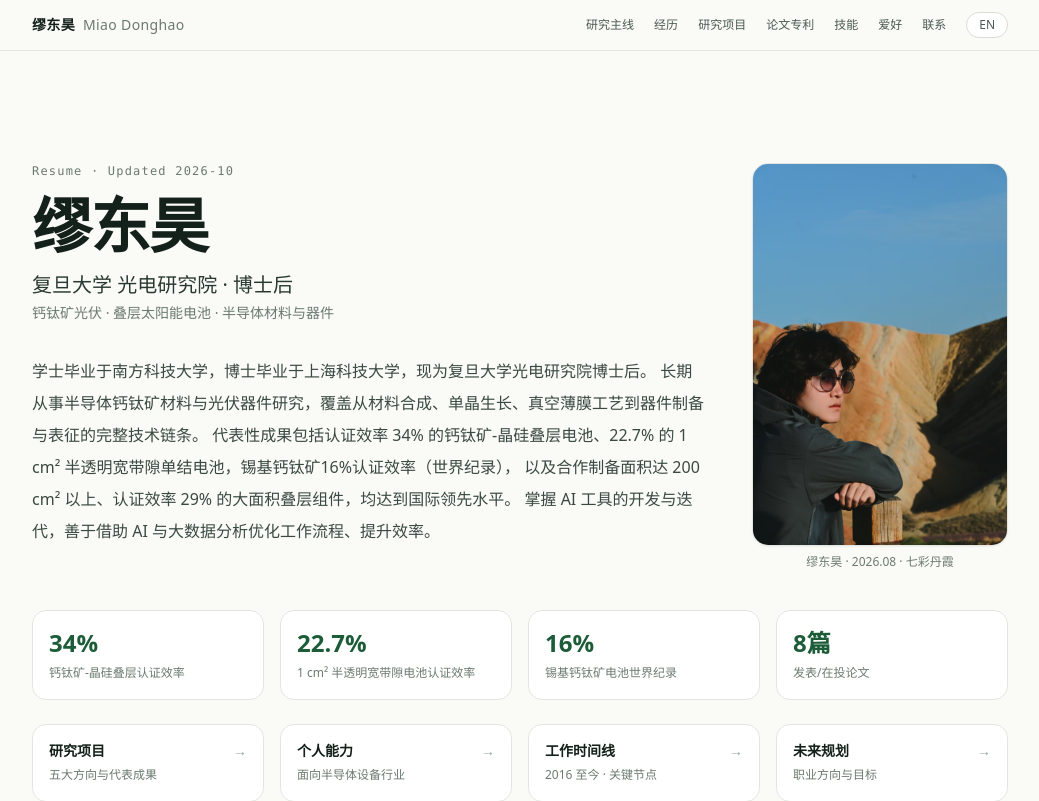
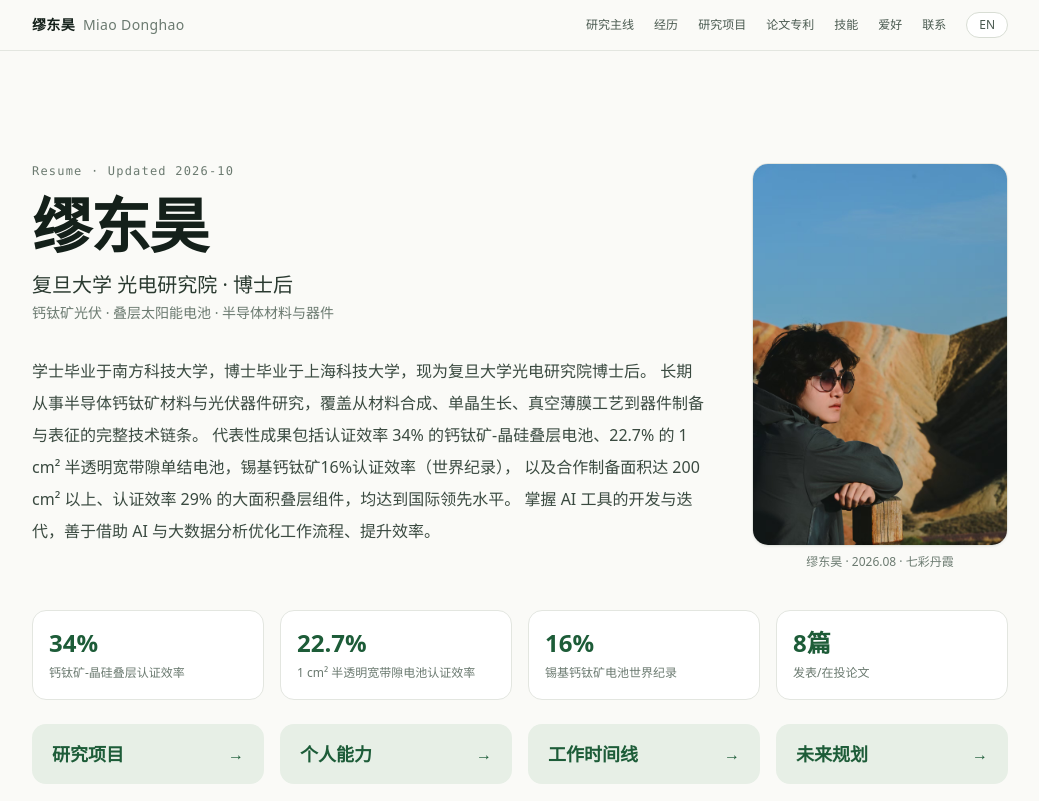
Before and after one commit to Miaodh1998/Miaodh1998.github.io, a React (Vite) app: page / in a window 1280 px wide. Shown: the top 801 px of the page, without its empty margins (120-1159 px from the left). Built offline with nearby package versions, Linux system fonts and the light colour scheme.

Commit message:
redesign sub-pages in narrative style, green column nav cards

```diff
--- a/src/pages/Ability.tsx
+++ b/src/pages/Ability.tsx
@@ -1,71 +1,99 @@
-import SubShell, { SubHeading } from './SubShell'
+import SubShell from './SubShell'
 
 type Props = { lang: 'zh' | 'en' }
 
 const content = {
   zh: {
     label: 'Capabilities',
-    title: '个人能力',
-    intro:
-      '面向半导体设备行业的能力图谱：以真空镀膜设备与薄膜工艺为核心，覆盖从设备安装调试、工艺开发到表征分析与团队管理的完整链条。',
+    kicker: 'Capabilities',
+    headline: '把设备装好，把工艺做稳',
+    sub: '科研训练给我的不是单一技能，而是「装调 — 工艺 — 表征 — 迭代」的完整闭环',
+    flow: ['需求分析', '安装调试', '工艺开发', '表征验证', '迭代优化'],
     cards: [
       {
         title: '真空镀膜设备',
-        body: '在国家光伏科学与技术重点实验室参与大型真空镀膜系统（磁控溅射、ALD、CVD）的安装、调试、运行与维护；7 年真空薄膜沉积经验，熟悉真空获得、气路、电源与控制系统的故障排查与维修。',
+        body: '参与国家光伏科学与技术重点实验室大型真空镀膜系统（磁控溅射、ALD、CVD）的安装、调试、运行与维护；熟悉真空获得、气路、电源与控制系统的故障排查。',
+        metric: '7 年',
+        metricLabel: '真空薄膜沉积经验',
       },
       {
         title: '工艺开发与放大',
-        body: '覆盖旋涂、气萃、闪蒸、刮涂到真空蒸镀的完整工艺链；参与大面积（>200 cm²）组件工艺开发，熟悉均匀性、重复性与良率的系统性优化。',
+        body: '覆盖旋涂、气萃、闪蒸、刮涂到真空蒸镀的完整工艺链；参与大面积组件工艺开发，系统优化均匀性、重复性与良率。',
+        metric: '>200 cm²',
+        metricLabel: '大面积组件工艺放大',
       },
       {
         title: '表征与问题定位',
-        body: 'SEM 十年经验，配合 XRD、PL/EQE Mapping 等全套表征手段；擅长从表征数据反推工艺根源，形成"测试—分析—工艺调整"的闭环。',
+        body: '从表征数据反推工艺根源，形成「测试 — 分析 — 工艺调整」闭环；覆盖 XRD 家族、PL / EQE Mapping、电学测试等全套手段。',
+        metric: '10 年',
+        metricLabel: 'SEM 操作与分析经验',
       },
       {
         title: '工程实现',
-        body: '熟练使用 Solidworks、AutoCAD、Blender、3ds Max；参与设备改造与原位表征装置搭建，具备从图纸设计到实物落地的能力。',
+        body: 'Solidworks、AutoCAD、Blender、3ds Max 从图纸到实物；参与设备改造与原位表征装置搭建。',
+        metric: '4 款',
+        metricLabel: '工程设计与建模工具',
       },
       {
         title: '团队与项目管理',
-        body: '作为子项目组长带领四人团队完成整体项目指标；建立二级单位实验室安全分级体系与 SOP；丰富的校企多方协作经验。',
+        body: '作为子项目组长带领四人团队完成整体项目指标；建立二级单位实验室安全分级体系与 SOP；校企多方协作经验丰富。',
+        metric: '4 人',
+        metricLabel: '带队完成项目指标',
       },
       {
         title: 'AI 工具赋能',
         body: '掌握 AI 工具的开发与迭代，借助 AI 与大数据分析优化实验流程、数据处理与文档效率。',
+        metric: '3 款',
+        metricLabel: 'AI 工具日常深度使用',
       },
     ],
+    note: '口径说明：年限按首次系统接触起算；大面积组件为合作项目成果，我负责其中结晶调控与工艺窗口部分。',
   },
   en: {
     label: 'Capabilities',
-    title: 'Capabilities',
-    intro:
-      'A capability map for the semiconductor equipment industry — centered on vacuum coating systems and thin-film processing, spanning installation & commissioning, process development, characterization, and team leadership.',
+    kicker: 'Capabilities',
+    headline: 'Install tools right. Run processes stable.',
+    sub: 'What research trained me is not a single skill, but a closed loop: commissioning → process → characterization → iteration',
+    flow: ['Requirement', 'Commissioning', 'Process dev', 'Characterization', 'Iteration'],
     cards: [
       {
         title: 'Vacuum Coating Equipment',
-        body: 'Installation, commissioning, operation and maintenance of large vacuum coating systems (magnetron sputtering, ALD, CVD) at the State Key Laboratory of Photovoltaic Science and Technology; 7 years of vacuum thin-film deposition, with hands-on troubleshooting of vacuum, gas-line, power and control systems.',
+        body: 'Installation, commissioning, operation and maintenance of large vacuum coating systems (magnetron sputtering, ALD, CVD) at the State Key Laboratory; hands-on troubleshooting of vacuum, gas-line, power and control systems.',
+        metric: '7 yrs',
+        metricLabel: 'vacuum thin-film deposition',
       },
       {
         title: 'Process Development & Scale-up',
-        body: 'Full process chain from spin-coating, gas quenching and flash evaporation to blade-coating and vacuum evaporation; contributed to >200 cm² module process development with systematic optimization of uniformity, repeatability and yield.',
+        body: 'Full chain from spin-coating, gas quenching and flash evaporation to blade-coating and vacuum evaporation; systematic optimization of uniformity, repeatability and yield on large-area modules.',
+        metric: '>200 cm²',
+        metricLabel: 'module process scale-up',
       },
       {
-        title: 'Characterization & Root-cause Analysis',
-        body: 'Ten years of SEM experience plus the full toolkit (XRD family, PL/EQE mapping, and more); skilled at tracing process issues from characterization data and closing the test–analysis–adjustment loop.',
+        title: 'Characterization & Root-cause',
+        body: 'Trace process issues from characterization data and close the test–analysis–adjustment loop; full toolkit covering XRD family, PL / EQE mapping and electrical testing.',
+        metric: '10 yrs',
+        metricLabel: 'SEM operation & analysis',
       },
       {
         title: 'Engineering Implementation',
-        body: 'Proficient with Solidworks, AutoCAD, Blender and 3ds Max; hands-on in equipment modification and in-situ characterization setups — from drawings to working hardware.',
+        body: 'From drawings to working hardware with Solidworks, AutoCAD, Blender and 3ds Max; equipment modification and in-situ characterization setups.',
+        metric: '4',
+        metricLabel: 'CAD / modeling toolchains',
       },
       {
         title: 'Team & Project Management',
-        body: 'Led a four-person team as subgroup leader to deliver overall project targets; established a tiered lab-safety system and SOPs; experienced in university–industry multi-party collaboration.',
+        body: 'Led a four-person team as subgroup leader to deliver overall project targets; built a tiered lab-safety system and SOPs; experienced in university–industry collaboration.',
+        metric: '4',
+        metricLabel: 'team members led on target',
       },
       {
         title: 'AI-enabled Workflow',
-        body: 'Develop and iterate AI tools, leveraging AI and big-data analysis to streamline experiments, data processing and documentation.',
+        body: 'Develop and iterate AI tools; leverage AI and big-data analysis to streamline experiments, data processing and documentation.',
+        metric: '3',
+        metricLabel: 'AI tools in daily deep use',
       },
     ],
+    note: 'Note: years counted from first systematic training; the >200 cm² module was a collaborative result — I owned crystallization control and the process window.',
   },
 }
 
@@ -73,16 +101,37 @@ export default function Ability({ lang }: Props) {
   const c = content[lang]
   return (
     <SubShell lang={lang}>
-      <SubHeading label={c.label} title={c.title} />
-      <p className="mb-10 max-w-3xl text-sm leading-7 text-[#3a4a40]">{c.intro}</p>
+      <div className="mb-10">
+        <p className="mb-2 font-mono text-xs tracking-widest text-[#6b7a70]">{c.kicker}</p>
+        <h2 className="max-w-2xl text-3xl font-bold leading-snug tracking-tight text-[#14201a] sm:text-4xl">
+          {c.headline}
+        </h2>
+        <p className="mt-3 max-w-2xl text-sm leading-7 text-[#3a4a40]">{c.sub}</p>
+      </div>
+
+      <div className="mb-12 flex flex-wrap items-center gap-x-2 gap-y-2">
+        {c.flow.map((f, i) => (
+          <span key={f} className="flex items-center gap-2">
+            <span className="rounded-lg bg-[#e7efe6] px-3 py-1.5 text-sm font-medium text-[#1d5c38]">{f}</span>
+            {i < c.flow.length - 1 && <span className="text-[#9aa89e]">→</span>}
+          </span>
+        ))}
+      </div>
+
       <div className="grid gap-4 sm:grid-cols-2">
         {c.cards.map((card) => (
-          <div key={card.title} className="rounded-xl border border-[#e3e6e0] bg-white p-5">
+          <div key={card.title} className="flex flex-col rounded-xl border border-[#e3e6e0] bg-white p-5">
             <h3 className="mb-2 text-base font-semibold text-[#1d5c38]">{card.title}</h3>
-            <p className="text-sm leading-7 text-[#3a4a40]">{card.body}</p>
+            <p className="flex-1 text-sm leading-7 text-[#3a4a40]">{card.body}</p>
+            <div className="mt-4 border-t border-[#eef1ea] pt-3">
+              <span className="text-2xl font-bold text-[#14201a]">{card.metric}</span>
+              <span className="ml-2 text-xs text-[#6b7a70]">{card.metricLabel}</span>
+            </div>
           </div>
         ))}
       </div>
+
+      <p className="mt-10 text-xs leading-6 text-[#9aa89e]">{c.note}</p>
     </SubShell>
   )
 }
--- a/src/pages/Plan.tsx
+++ b/src/pages/Plan.tsx
@@ -1,10 +1,12 @@
-import SubShell, { SubHeading } from './SubShell'
+import SubShell from './SubShell'
 
 type Props = { lang: 'zh' | 'en' }
 
 const content = {
   zh: {
-    title: '未来规划',
+    kicker: 'Plans',
+    headline: '下一站：半导体设备',
+    sub: '把科研里练出的工艺与设备能力，带到量产一线',
     direction: '目标方向：半导体设备厂商（工艺 / 设备 / 研发岗位）',
     stages: [
       {
@@ -15,7 +17,7 @@ const content = {
       {
         stage: '中期 · 3–5 年',
         title: '独当一面',
-        body: '成为独当一面的工艺 / 设备工程师，主导新设备导入或新工艺开发项目，沉淀可复制的调试与优化方法论。',
+        body: '主导新设备导入或新工艺开发项目，沉淀可复制的调试与优化方法论，成为团队里「叫得应、靠得住」的那个人。',
       },
       {
         stage: '长期 · 5 年以上',
@@ -23,33 +25,37 @@ const content = {
         body: '向技术专家或技术管理方向发展，推动国产设备与新材料、新工艺的结合创新。',
       },
     ],
-    matchTitle: '我的匹配优势',
+    matchTitle: '为什么是设备行业',
     match:
       '钙钛矿光伏与真空镀膜的交叉背景，让我既理解工艺端的真实需求，也熟悉设备端的运行逻辑；从实验室克级小面积到 200 cm² 以上大面积组件的放大经验，正是设备行业最看重的工程化能力。',
+    note: '规划会随着对行业的理解持续修正；唯一不变的是方向：离设备和工艺越近越好。',
   },
   en: {
-    title: 'Future Plans',
+    kicker: 'Plans',
+    headline: 'Next stop: semiconductor equipment',
+    sub: 'Bring the process and equipment skills built in research to the production line',
     direction: 'Target: semiconductor equipment companies (process / equipment / R&D roles)',
     stages: [
       {
         stage: 'Short term · 0–2 years',
         title: 'Into the production line',
-        body: 'Join a semiconductor equipment company and work close to mass production — mastering process integration and troubleshooting on mainstream tools, and shifting from a research mindset to an engineering mindset.',
+        body: 'Join a semiconductor equipment company, work close to mass production, master process integration and troubleshooting on mainstream tools — shifting from a research mindset to an engineering one.',
       },
       {
         stage: 'Mid term · 3–5 years',
         title: 'Independent ownership',
-        body: 'Become an independent process / equipment engineer, leading new-tool introduction or new-process development projects, and distilling repeatable commissioning and optimization methodology.',
+        body: 'Lead new-tool introduction or new-process development projects; distill repeatable commissioning and optimization methodology; become the go-to person on the team.',
       },
       {
         stage: 'Long term · 5+ years',
         title: 'Technical expert / leadership',
-        body: 'Grow toward a technical expert or technical management track, driving innovation at the intersection of domestic equipment, new materials and new processes.',
+        body: 'Grow toward a technical expert or technical management track, driving innovation where domestic equipment meets new materials and new processes.',
       },
     ],
-    matchTitle: 'Why I fit',
+    matchTitle: 'Why the equipment industry',
     match:
-      'A cross-disciplinary background in perovskite photovoltaics and vacuum coating means I understand both the real needs of the process side and the operating logic of the equipment side. Scaling from gram-scale lab devices to >200 cm² modules is exactly the engineering capability the equipment industry values most.',
+      'A cross-disciplinary background in perovskite photovoltaics and vacuum coating means I understand both the real needs of the process side and the operating logic of the equipment side. Scaling from gram-scale lab devices to >200 cm² modules is exactly the engineering capability this industry values most.',
+    note: 'Plans will be revised as my understanding of the industry deepens; the constant is the direction — stay as close to tools and processes as possible.',
   },
 }
 
@@ -57,23 +63,39 @@ export default function Plan({ lang }: Props) {
   const c = content[lang]
   return (
     <SubShell lang={lang}>
-      <SubHeading label="Plans" title={c.title} />
+      <div className="mb-10">
+        <p className="mb-2 font-mono text-xs tracking-widest text-[#6b7a70]">{c.kicker}</p>
+        <h2 className="max-w-2xl text-3xl font-bold leading-snug tracking-tight text-[#14201a] sm:text-4xl">
+          {c.headline}
+        </h2>
+        <p className="mt-3 max-w-2xl text-sm leading-7 text-[#3a4a40]">{c.sub}</p>
+      </div>
+
       <p className="mb-10 inline-block rounded-lg bg-[#e7efe6] px-4 py-2 text-sm font-medium text-[#1d5c38]">
         {c.direction}
       </p>
+
       <div className="grid gap-4 sm:grid-cols-3">
-        {c.stages.map((s) => (
-          <div key={s.stage} className="rounded-xl border border-[#e3e6e0] bg-white p-5">
+        {c.stages.map((s, i) => (
+          <div key={s.stage} className="relative rounded-xl border border-[#e3e6e0] bg-white p-5">
             <p className="font-mono text-xs tracking-wider text-[#6b7a70]">{s.stage}</p>
             <h3 className="mt-2 text-base font-semibold text-[#14201a]">{s.title}</h3>
             <p className="mt-2 text-sm leading-7 text-[#3a4a40]">{s.body}</p>
+            {i < c.stages.length - 1 && (
+              <span className="absolute -right-3.5 top-1/2 hidden -translate-y-1/2 text-lg text-[#9aa89e] sm:block">
+                →
+              </span>
+            )}
           </div>
         ))}
       </div>
-      <div className="mt-8 rounded-xl border border-[#e3e6e0] bg-white p-5">
+
+      <div className="mt-8 rounded-xl border-l-4 border-[#1d5c38] bg-white p-5">
         <h3 className="mb-2 text-base font-semibold text-[#1d5c38]">{c.matchTitle}</h3>
         <p className="text-sm leading-7 text-[#3a4a40]">{c.match}</p>
       </div>
+
+      <p className="mt-10 text-xs leading-6 text-[#9aa89e]">{c.note}</p>
     </SubShell>
   )
 }
--- a/src/pages/Timeline.tsx
+++ b/src/pages/Timeline.tsx
@@ -1,63 +1,89 @@
-import SubShell, { SubHeading } from './SubShell'
+import SubShell from './SubShell'
 
 type Props = { lang: 'zh' | 'en' }
 
-type Node = { period: string; title: string; desc: string; milestone?: boolean }
-
-const content: { zh: { title: string; nodes: Node[] }; en: { title: string; nodes: Node[] } } = {
+const content = {
   zh: {
-    title: '工作时间线',
-    nodes: [
+    kicker: 'Timeline',
+    headline: '从材料科学，一路做到真空镀膜设备',
+    sub: '十年一条线：材料入门 → 器件研究 → 工艺放大 → 设备装调，节奏在加快',
+    bar: [
+      { label: '南科大 · 本科', years: '2016 – 2020', width: '38%', color: '#c9d8c8' },
+      { label: '上科大 · 博士', years: '2020 – 2025', width: '46%', color: '#8fb08d' },
+      { label: '复旦 · 博后', years: '2025 – 今', width: '16%', color: '#1d5c38' },
+    ],
+    stages: [
       {
         period: '2016.09 – 2020.07',
         title: '南方科技大学 · 材料科学与工程（本科）',
         desc: '金属材料与纳米材料入门，首次系统接触 SEM 与材料表征；全国大学生创新创业项目优秀结题。',
+        metric: '起点',
+        metricLabel: '第一次系统接触材料表征',
       },
       {
         period: '2019.07 – 2019.09',
         title: '贝特瑞新材料集团 · 实习工程师',
         desc: '工业界初体验：精密仪器操作与 SOP 规范——有规必依，依规必严。',
+        metric: 'SOP',
+        metricLabel: '工业界规范意识建立',
       },
       {
         period: '2020.09 – 2025.07',
         title: '上海科技大学 · 博士（硕博连读）',
-        desc: '钙钛矿光伏器件与真空薄膜工艺研究；锡基钙钛矿 16% 认证效率（当时世界纪录）；Advanced Science 一作。',
-        milestone: true,
+        desc: '钙钛矿光伏器件与真空薄膜工艺研究，覆盖材料合成、单晶生长到器件制备的完整链条。',
+        metric: '16%',
+        metricLabel: '锡基钙钛矿认证效率（当时世界纪录）',
       },
       {
         period: '2025.09 – 至今',
         title: '复旦大学 光电研究院 · 博士后',
-        desc: '认证效率 34% 钙钛矿-晶硅叠层电池；参与国家光伏科学与技术重点实验室大型真空镀膜系统建设与运维。',
-        milestone: true,
+        desc: '叠层器件与新型半导体材料研究；参与国家重点实验室大型真空镀膜系统的安装、调试与运维。',
+        metric: '34%',
+        metricLabel: '钙钛矿-晶硅叠层认证效率',
       },
     ],
+    note: '这页只讲一件事：每一段都在向设备靠近——从用设备做材料，到搭设备做器件，再到装调设备本身。',
   },
   en: {
-    title: 'Work Timeline',
-    nodes: [
+    kicker: 'Timeline',
+    headline: 'From materials science to vacuum coating equipment',
+    sub: 'One line over ten years: materials → devices → process scale-up → equipment commissioning, accelerating',
+    bar: [
+      { label: 'SUSTech · B.Sc.', years: '2016 – 2020', width: '38%', color: '#c9d8c8' },
+      { label: 'ShanghaiTech · Ph.D.', years: '2020 – 2025', width: '46%', color: '#8fb08d' },
+      { label: 'Fudan · Postdoc', years: '2025 – now', width: '16%', color: '#1d5c38' },
+    ],
+    stages: [
       {
         period: '2016.09 – 2020.07',
         title: 'SUSTech · Materials Science & Engineering (B.Sc.)',
         desc: 'First systematic training in metallic/nano materials and SEM characterization; national undergraduate innovation project concluded with excellence.',
+        metric: 'Start',
+        metricLabel: 'first systematic characterization training',
       },
       {
         period: '2019.07 – 2019.09',
         title: 'BTR New Material Group · Intern Engineer',
         desc: 'First taste of industry: precision instruments and strict SOP discipline.',
+        metric: 'SOP',
+        metricLabel: 'industrial discipline established',
       },
       {
         period: '2020.09 – 2025.07',
         title: 'ShanghaiTech University · Ph.D.',
-        desc: 'Perovskite photovoltaics and vacuum thin-film processing; 16% certified Sn-based perovskite cells (world record at the time); first-author paper in Advanced Science.',
-        milestone: true,
+        desc: 'Perovskite photovoltaics and vacuum thin-film processing, spanning materials synthesis, single-crystal growth and device fabrication.',
+        metric: '16%',
+        metricLabel: 'certified Sn-based cells (world record then)',
       },
       {
         period: '2025.09 – Present',
         title: 'Fudan University, Institute of Optoelectronics · Postdoc',
-        desc: 'Certified 34% perovskite–Si tandem cells; building and operating large vacuum coating systems at the State Key Laboratory of Photovoltaic Science and Technology.',
-        milestone: true,
+        desc: 'Tandem devices and novel semiconductor materials; installing, commissioning and operating large vacuum coating systems at the State Key Laboratory.',
+        metric: '34%',
+        metricLabel: 'certified perovskite–Si tandem efficiency',
       },
     ],
+    note: 'This page makes one point: every stage moves closer to the equipment itself — from using tools on materials, to building setups for devices, to commissioning the tools themselves.',
   },
 }
 
@@ -65,21 +91,52 @@ export default function Timeline({ lang }: Props) {
   const c = content[lang]
   return (
     <SubShell lang={lang}>
-      <SubHeading label="Timeline" title={c.title} />
+      <div className="mb-10">
+        <p className="mb-2 font-mono text-xs tracking-widest text-[#6b7a70]">{c.kicker}</p>
+        <h2 className="max-w-2xl text-3xl font-bold leading-snug tracking-tight text-[#14201a] sm:text-4xl">
+          {c.headline}
+        </h2>
+        <p className="mt-3 max-w-2xl text-sm leading-7 text-[#3a4a40]">{c.sub}</p>
+      </div>
+
+      {/* proportional duration bar */}
+      <div className="mb-12">
+        <div className="flex h-14 w-full overflow-hidden rounded-xl border border-[#e3e6e0]">
+          {c.bar.map((b) => (
+            <div
+              key={b.label}
+              className="flex flex-col justify-center px-3"
+              style={{ width: b.width, backgroundColor: b.color }}
+            >
+              <span className="truncate text-xs font-semibold text-white drop-shadow-sm sm:text-sm">{b.label}</span>
+              <span className="truncate font-mono text-[10px] text-white/90">{b.years}</span>
+            </div>
+          ))}
+        </div>
+        <div className="mt-1.5 flex justify-between font-mono text-[10px] text-[#9aa89e]">
+          <span>2016</span>
+          <span>2020</span>
+          <span>2025</span>
+          <span>2026</span>
+        </div>
+      </div>
+
       <div className="relative ml-2 border-l-2 border-[#dfe4dc] pl-8">
-        {c.nodes.map((n) => (
+        {c.stages.map((n) => (
           <div key={n.period} className="relative pb-12 last:pb-0">
-            <span
-              className={`absolute -left-[41px] top-1 rounded-full border-2 border-[#fafaf7] ${
-                n.milestone ? 'h-4 w-4 bg-[#1d5c38]' : 'h-3 w-3 bg-[#9aa89e]'
-              }`}
-            />
+            <span className="absolute -left-[41px] top-1 h-4 w-4 rounded-full border-2 border-[#fafaf7] bg-[#1d5c38]" />
             <p className="font-mono text-xs tracking-wider text-[#6b7a70]">{n.period}</p>
             <h3 className="mt-1.5 text-lg font-semibold text-[#14201a]">{n.title}</h3>
             <p className="mt-2 max-w-2xl text-sm leading-7 text-[#3a4a40]">{n.desc}</p>
+            <div className="mt-3">
+              <span className="text-xl font-bold text-[#1d5c38]">{n.metric}</span>
+              <span className="ml-2 text-xs text-[#6b7a70]">{n.metricLabel}</span>
+            </div>
           </div>
         ))}
       </div>
+
+      <p className="mt-10 text-xs leading-6 text-[#9aa89e]">{c.note}</p>
     </SubShell>
   )
 }
--- a/src/sections/ColumnNav.tsx
+++ b/src/sections/ColumnNav.tsx
@@ -2,16 +2,16 @@ type Props = { lang: 'zh' | 'en' }
 
 const items = {
   zh: [
-    { title: '研究项目', desc: '五大方向与代表成果', href: '#research' },
-    { title: '个人能力', desc: '面向半导体设备行业', href: '#/ability' },
-    { title: '工作时间线', desc: '2016 至今 · 关键节点', href: '#/timeline' },
-    { title: '未来规划', desc: '职业方向与目标', href: '#/plan' },
+    { title: '研究项目', href: '#research' },
+    { title: '个人能力', href: '#/ability' },
+    { title: '工作时间线', href: '#/timeline' },
+    { title: '未来规划', href: '#/plan' },
   ],
   en: [
-    { title: 'Research', desc: 'Five thrusts & key results', href: '#research' },
-    { title: 'Capabilities', desc: 'For the semiconductor equipment industry', href: '#/ability' },
-    { title: 'Timeline', desc: 'Milestones since 2016', href: '#/timeline' },
-    { title: 'Future Plans', desc: 'Career direction & goals', href: '#/plan' },
+    { title: 'Research', href: '#research' },
+    { title: 'Capabilities', href: '#/ability' },
+    { title: 'Timeline', href: '#/timeline' },
+    { title: 'Future Plans', href: '#/plan' },
   ],
 }
 
@@ -22,13 +22,10 @@ export default function ColumnNav({ lang }: Props) {
         <a
           key={c.href}
           href={c.href}
-          className="group rounded-xl border border-[#e3e6e0] bg-white p-4 transition-colors hover:border-[#1d5c38]"
+          className="group flex items-center justify-between rounded-xl bg-[#e7efe6] px-5 py-4 transition-colors hover:bg-[#dbe7d8]"
         >
-          <p className="flex items-center justify-between text-sm font-semibold text-[#14201a] group-hover:text-[#1d5c38]">
-            {c.title}
-            <span className="text-[#9aa89e] transition-transform group-hover:translate-x-0.5">→</span>
-          </p>
-          <p className="mt-1 text-xs leading-5 text-[#6b7a70]">{c.desc}</p>
+          <span className="text-base font-bold text-[#1d5c38] sm:text-lg">{c.title}</span>
+          <span className="text-[#1d5c38] transition-transform group-hover:translate-x-1">→</span>
         </a>
       ))}
     </div>
```
